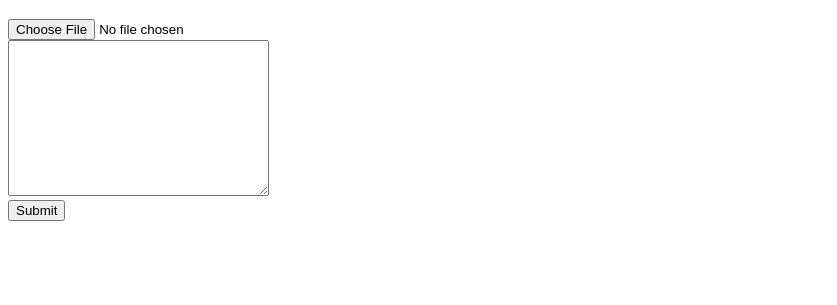
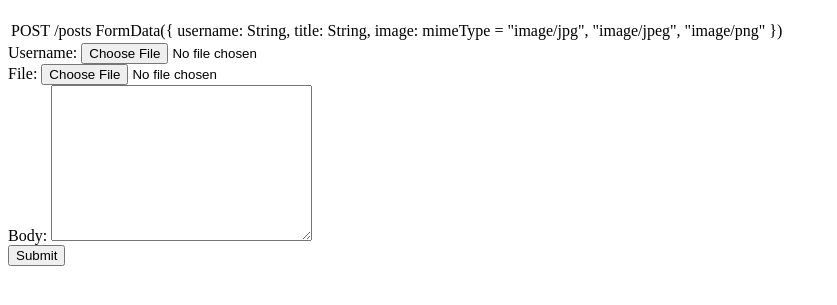
Before and after one commit to bibixx/warsawjs-workshop-21-api, a website: page demo/post.html in a window 1280 px wide. Shown: the part 61-366 px from the top of the page, without its empty margins (0-837 px from the left). Drawn offline with Linux system fonts and the light colour scheme.

Commit message:
Edit demos

```diff
--- a/demo/post-comment.js
+++ b/demo/post-comment.js
@@ -7,6 +7,7 @@
     const positionX = document.querySelector("#posX").value;
     const positionY = document.querySelector("#posY").value;
     const id = document.querySelector("#id").value;
+    const username = document.querySelector("#username").value;
 
     fetch(`/posts/${id}/comments`, {
       method: 'POST',
--- a/demo/post-post.js
+++ b/demo/post-post.js
@@ -5,8 +5,9 @@
     const formData = new FormData();
     const fileInputElement = document.querySelector("#image");
     const bodyInputElement = document.querySelector("#body");
+    const usernameInputElement = document.querySelector("#username");
 
-    formData.append("username", "Groucho");
+    formData.append("username", usernameInputElement.value);
     formData.append("title", bodyInputElement.value);
 
     formData.append("image", fileInputElement.files[0]);
--- a/demo/post.html
+++ b/demo/post.html
@@ -8,9 +8,17 @@
 </head>
 <body>
   <h1>Post</h1>
+  <table>
+    <tr>
+      <td>POST</td>
+      <td>/posts</td>
+      <td>FormData({ username: String, title: String, image: mimeType = "image/jpg", "image/jpeg", "image/png" })</td>
+    </tr>
+  </table>
   <form id="form">
-    <input type="file" name="image-src" id="image" /><br>
-    <textarea name="body" id="body" cols="30" rows="10"></textarea><br>
+    Username: <input type="file" name="image-src" id="username" /><br>
+    File: <input type="file" name="image-src" id="image" /><br>
+    Body: <textarea name="body" id="body" cols="30" rows="10"></textarea><br>
     <button>Submit</button>
   </form>
 
```
Also changed, not shown: demo/comment.html (+8 -0 lines), index.html (+2 -1 lines).
